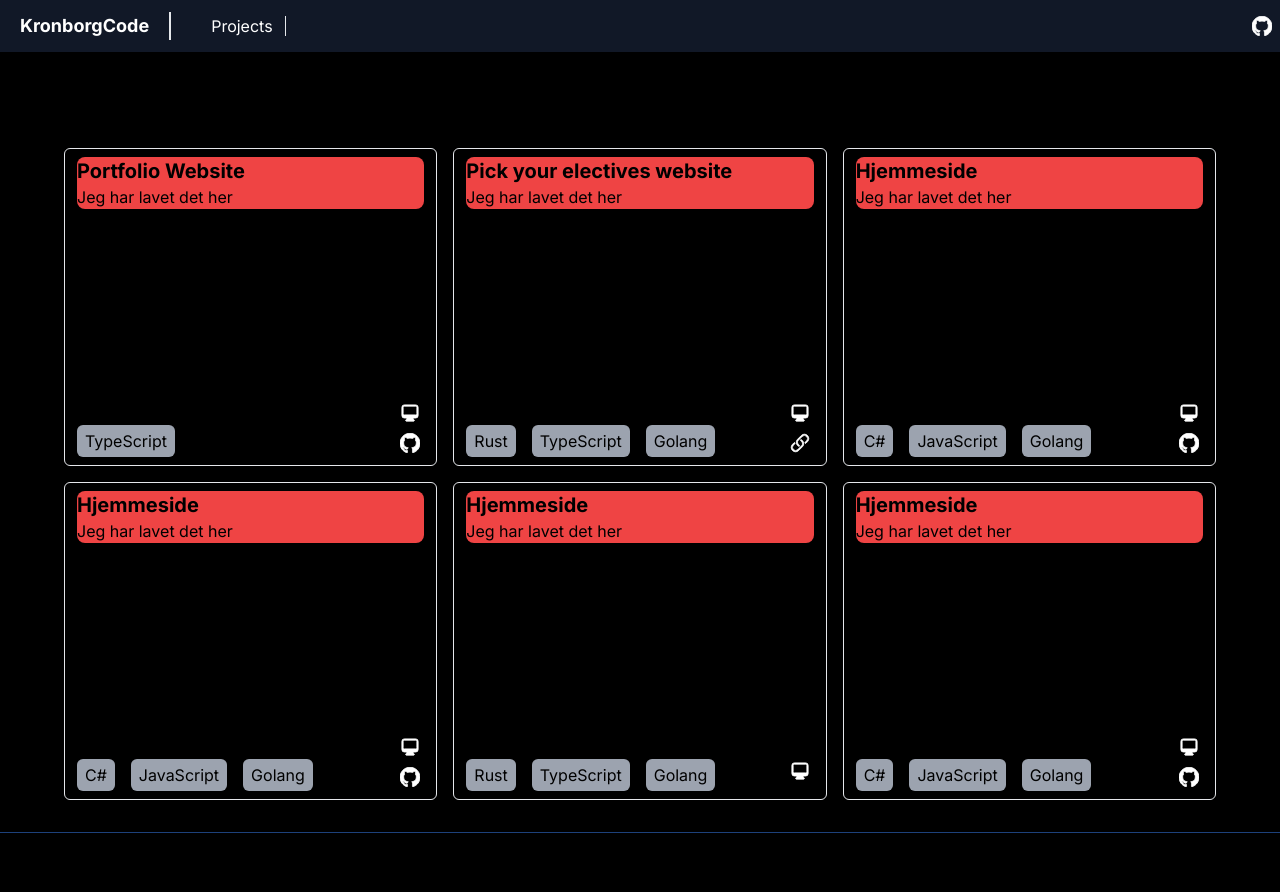
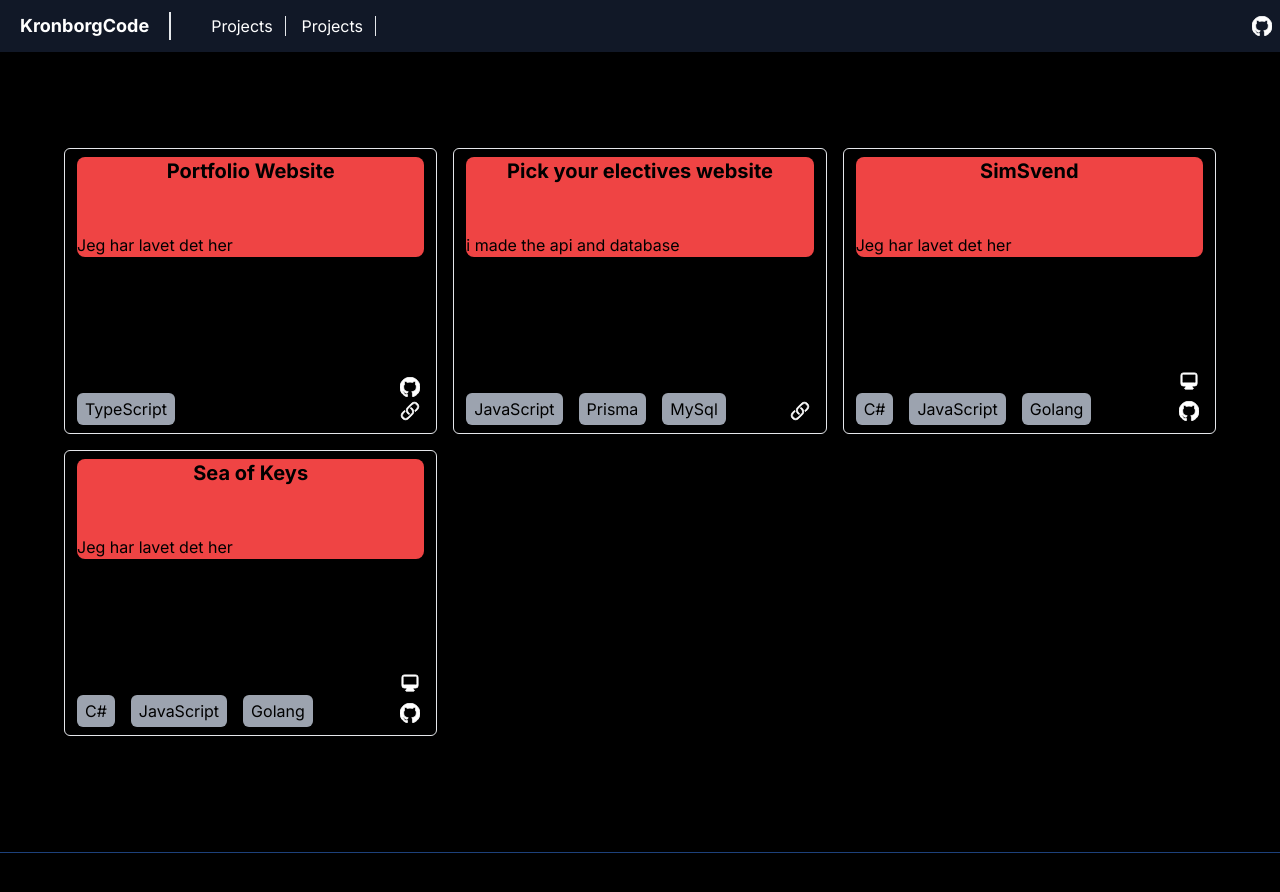
Before and after one commit to kronborg6/nextjs-portfolio, a Next.js app: page /projects in a window 1280 px wide. Shown: the top 892 px of the page. Built offline with nearby package versions, Linux system fonts and the light colour scheme.

Commit message:
stat on a footer

```diff
--- a/app/layout.tsx
+++ b/app/layout.tsx
@@ -33,6 +33,11 @@ export default function RootLayout({
                   Projects
                 </span>
               </Link>
+              <Link href="/aboutme">
+                <span className="border-r pr-3 transition-colors hover:rounded-md hover:pr-0 hover:mr-3 hover:border-transparent hover:bg-white hover:bg-opacity-[15%]">
+                  Projects
+                </span>
+              </Link>
             </nav>
             <nav className="flex space-x-4 ml-auto">
               <Link
@@ -57,8 +62,16 @@ export default function RootLayout({
         {children}
         <Analytics />
         <footer className="flex flex-col items-center justify-center border-t border-opacity-50 border-blue-500 px-4 py-4">
-          <div>
-            <span className="font-bold">©KronborgCode</span>
+          <div className="container mx-auto flex justify-between items-center">
+            <div className="flex flex-col">
+              <span className="font-bold">©KronborgCode</span>
+            </div>
+            <div className="flex flex-col">
+              <span className="font-bold">©KronborgCode</span>
+            </div>
+            <div className="flex flex-col">
+              <span className="font-bold">©KronborgCode</span>
+            </div>
           </div>
         </footer>
       </body>
--- a/app/projects/page.tsx
+++ b/app/projects/page.tsx
@@ -1,54 +1,68 @@
 import { randomInt } from "crypto";
 
-const tags = ["C#", "C++", "JavaScript", "TypeScript", "Golang", "Rust"];
+const tags = [
+  "C#",
+  "C++",
+  "JavaScript",
+  "TypeScript",
+  "Golang",
+  "Rust",
+  "Hosting",
+  "MySql",
+  "Prisma",
+];
 const projects = [
   {
     id: 1,
     title: "Portfolio Website",
     dec: "Jeg har lavet det her",
     tags: [tags[3]],
-    links: ["https://www.google.com", "https://www.facebook.com"],
+    links: [
+      "",
+      "https://github.com/kronborg6/nextjs-portfolio",
+      "https://www.kronborgcode.com",
+    ],
   },
   {
     id: 2,
     title: "Pick your electives website",
-    dec: "Jeg har lavet det her",
-    tags: [tags[5], tags[3], tags[4]],
-    links: ["g", "", "gg"],
+    dec: "i made the api and database",
+    tags: [tags[2], tags[8], tags[7]],
+    links: ["", "", "https://valgfag.sde.dk/login/"],
   },
   {
     id: 3,
-    title: "Hjemmeside",
+    title: "SimSvend",
     dec: "Jeg har lavet det her",
     tags: [tags[0], tags[2], tags[4]],
     links: ["https://www.google.com", "https://www.facebook.com", ""],
   },
   {
     id: 4,
-    title: "Hjemmeside",
+    title: "Sea of Keys",
     dec: "Jeg har lavet det her",
     tags: [tags[0], tags[2], tags[4]],
     links: ["https://www.google.com", "https://www.facebook.com"],
   },
-  {
-    id: 5,
-    title: "Hjemmeside",
-    dec: "Jeg har lavet det her",
-    tags: [tags[5], tags[3], tags[4]],
-    links: ["gg", "", ""],
-  },
-  {
-    id: 22,
-    title: "Hjemmeside",
-    dec: "Jeg har lavet det her",
-    tags: [tags[0], tags[2], tags[4]],
-    links: ["https://www.google.com", "https://www.facebook.com", ""],
-  },
+  // {
+  //   id: 5,
+  //   title: "Hjemmeside",
+  //   dec: "Jeg har lavet det her",
+  //   tags: [tags[5], tags[3], tags[4]],
+  //   links: ["gg", "", ""],
+  // },
+  // {
+  //   id: 22,
+  //   title: "Hjemmeside",
+  //   dec: "Jeg har lavet det her",
+  //   tags: [tags[0], tags[2], tags[4]],
+  //   links: ["https://www.google.com", "https://www.facebook.com", ""],
+  // },
 ];
 
 export default function Project() {
   return (
-    <div className="scrollbar flex flex-1 flex-col overflow-y-scroll pt-12">
+    <div className="scrollbar flex flex-1 flex-col overflow-y-scroll pt-12 min-h-screen">
       <div className="flex-1 gap-8 p-4 transition-[padding] sm:p-8">
         <div className="mx-auto h-full max-w-6xl">
           <div className="mx-auto mb-4 max-w-prose"></div>
@@ -63,12 +77,16 @@ export default function Project() {
                   <div className="flex-1">
                     <div className="rounded-md bg-chip bg-opacity-70 px-3 py-2">
                       <div className="bg-red-500 rounded-lg mb-10">
-                        <span className="text-xl font-bold">{data.title}</span>
+                        <span className="block text-center text-xl font-bold">
+                          {data.title}
+                        </span>
                         <div>
+                          <br />
+                          <br />
                           <p>{data.dec}</p>
                         </div>
                       </div>
-                      <div className="flex gap-1 h-52">
+                      <div className="flex gap-1 h-32">
                         <div className="flex w-full flex-1 flex-wrap items-end gap-4">
                           {data.tags.map((tag) => (
                             <span
```
